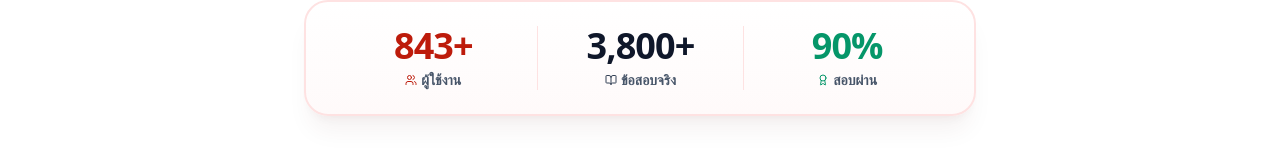
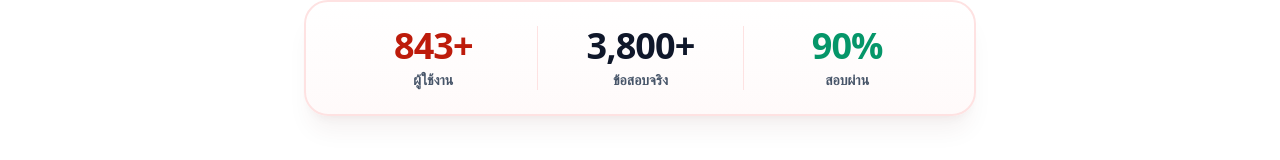
Before and after one commit to Natmin2548/police-exam-v2, a Next.js app: page /landing in a window 1280 px wide. Shown: the part 631-791 px from the top of the page. Built offline with nearby package versions, Linux system fonts and the light colour scheme; no server answers.

Commit message:
chore: remove icons from landing stats card

```diff
--- a/src/components/landing/HeroSection.tsx
+++ b/src/components/landing/HeroSection.tsx
@@ -1,7 +1,7 @@
 "use client";
 
 import React from "react";
-import { Sparkles, ArrowRight, Shield, Award, Users, BookOpen } from "lucide-react";
+import { Sparkles, ArrowRight, Shield } from "lucide-react";
 
 interface HeroSectionProps {
   onOpenLogin: () => void;
@@ -94,9 +94,8 @@ export const HeroSection: React.FC<HeroSectionProps> = ({
               <span className="text-2xl sm:text-4xl font-black text-[#BD1B0B] leading-tight tracking-tight">
                 {stats.users}
               </span>
-              <span className="text-[11px] sm:text-sm text-slate-600 font-bold mt-1 flex items-center gap-1">
-                <Users className="w-3 h-3 text-[#BD1B0B] hidden sm:inline" />
-                <span>ผู้ใช้งาน</span>
+              <span className="text-[11px] sm:text-sm text-slate-600 font-bold mt-1">
+                ผู้ใช้งาน
               </span>
             </div>
 
@@ -105,9 +104,8 @@ export const HeroSection: React.FC<HeroSectionProps> = ({
               <span className="text-2xl sm:text-4xl font-black text-slate-900 leading-tight tracking-tight">
                 {stats.exams}
               </span>
-              <span className="text-[11px] sm:text-sm text-slate-600 font-bold mt-1 flex items-center gap-1">
-                <BookOpen className="w-3 h-3 text-slate-700 hidden sm:inline" />
-                <span>ข้อสอบจริง</span>
+              <span className="text-[11px] sm:text-sm text-slate-600 font-bold mt-1">
+                ข้อสอบจริง
               </span>
             </div>
 
@@ -116,9 +114,8 @@ export const HeroSection: React.FC<HeroSectionProps> = ({
               <span className="text-2xl sm:text-4xl font-black text-emerald-600 leading-tight tracking-tight">
                 {stats.passRate}
               </span>
-              <span className="text-[11px] sm:text-sm text-slate-600 font-bold mt-1 flex items-center gap-1">
-                <Award className="w-3 h-3 text-emerald-600 hidden sm:inline" />
-                <span>สอบผ่าน</span>
+              <span className="text-[11px] sm:text-sm text-slate-600 font-bold mt-1">
+                สอบผ่าน
               </span>
             </div>
           </div>
```
